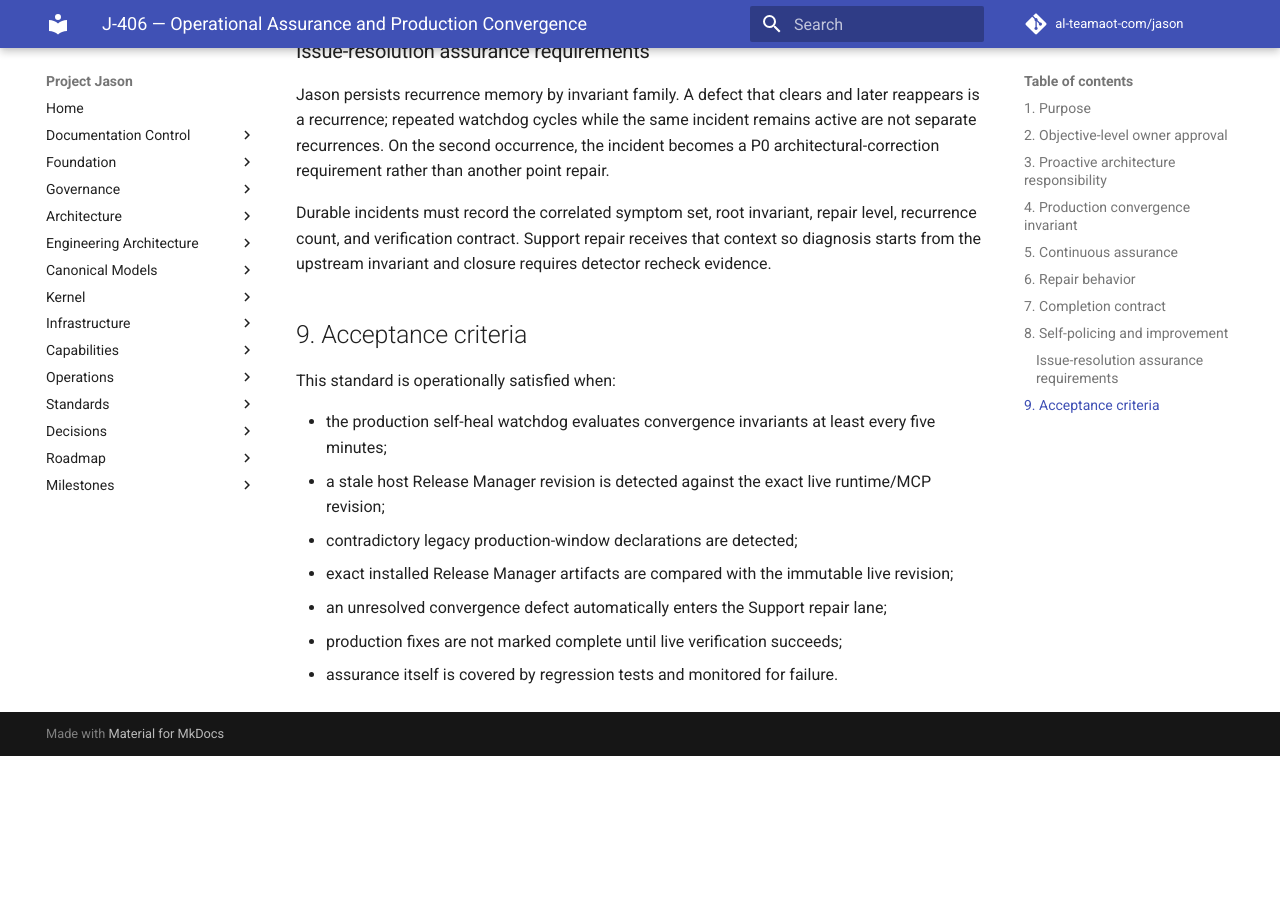
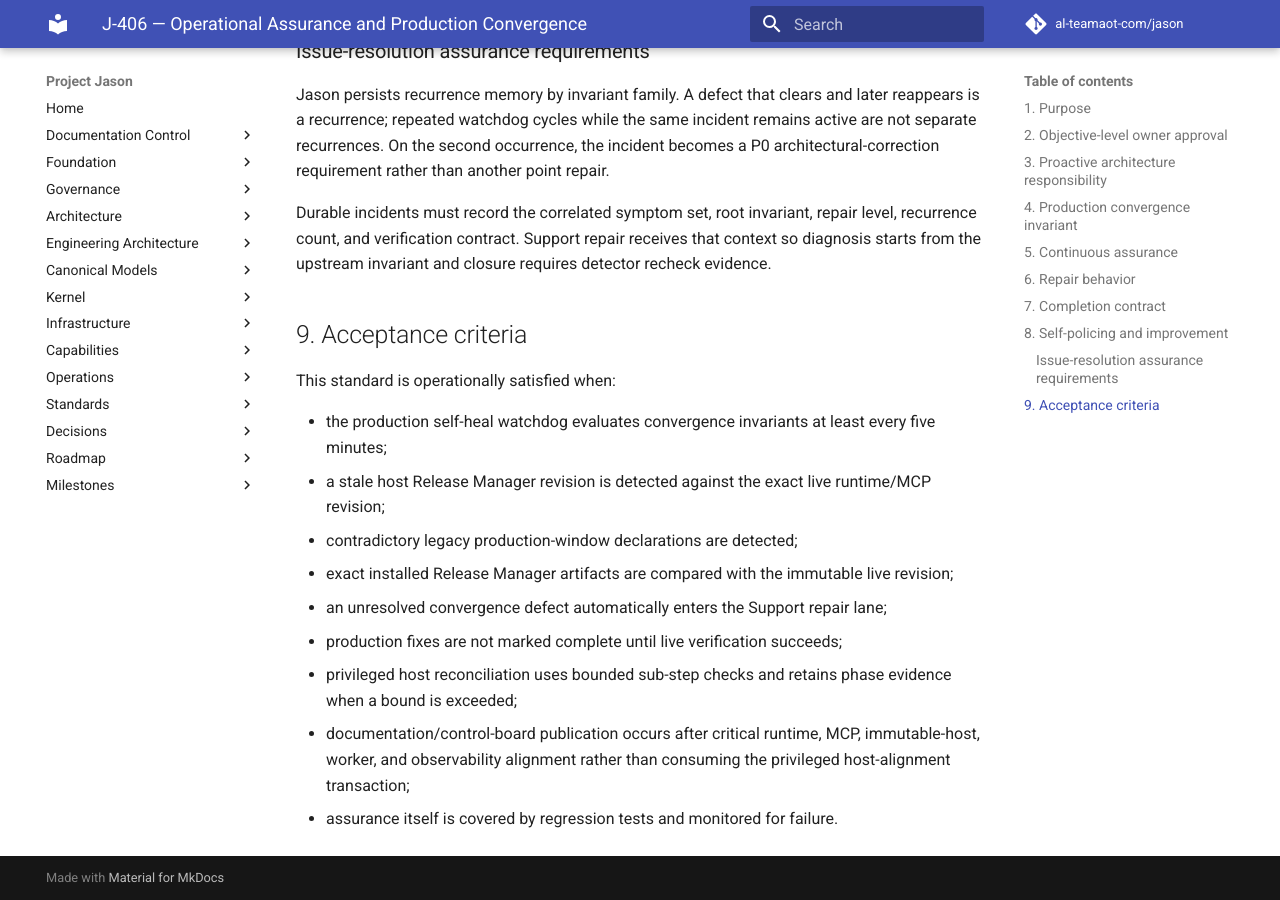
Before and after one commit to al-teamaot-com/jason, an MkDocs documentation site: the page built from docs/standards/J-406-Operational-Assurance-and-Production-Convergence.md, in a window 1280 px wide and 900 px high, scrolled down 3337 px. Built offline with MkDocs 1.6.1 and Material for MkDocs 9.7.7, drawn with Linux system fonts in a browser that asks for light colours; comment, search, counter and statistics services are not loaded; before the commit the page ends 4093 px from its top, so only the background shows below that.

Commit message:
Document bounded production reconciliation

```diff
--- a/docs/standards/J-406-Operational-Assurance-and-Production-Convergence.md
+++ b/docs/standards/J-406-Operational-Assurance-and-Production-Convergence.md
@@ -95,4 +95,6 @@ This standard is operationally satisfied when:
 - exact installed Release Manager artifacts are compared with the immutable live revision;
 - an unresolved convergence defect automatically enters the Support repair lane;
 - production fixes are not marked complete until live verification succeeds;
+- privileged host reconciliation uses bounded sub-step checks and retains phase evidence when a bound is exceeded;
+- documentation/control-board publication occurs after critical runtime, MCP, immutable-host, worker, and observability alignment rather than consuming the privileged host-alignment transaction;
 - assurance itself is covered by regression tests and monitored for failure.
```
